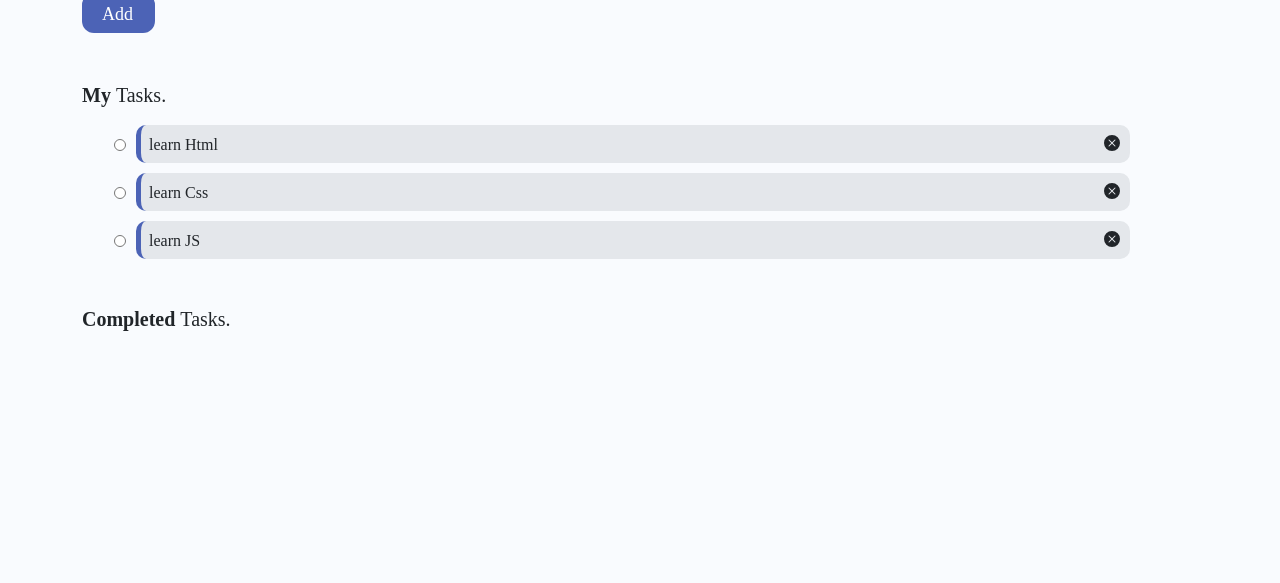
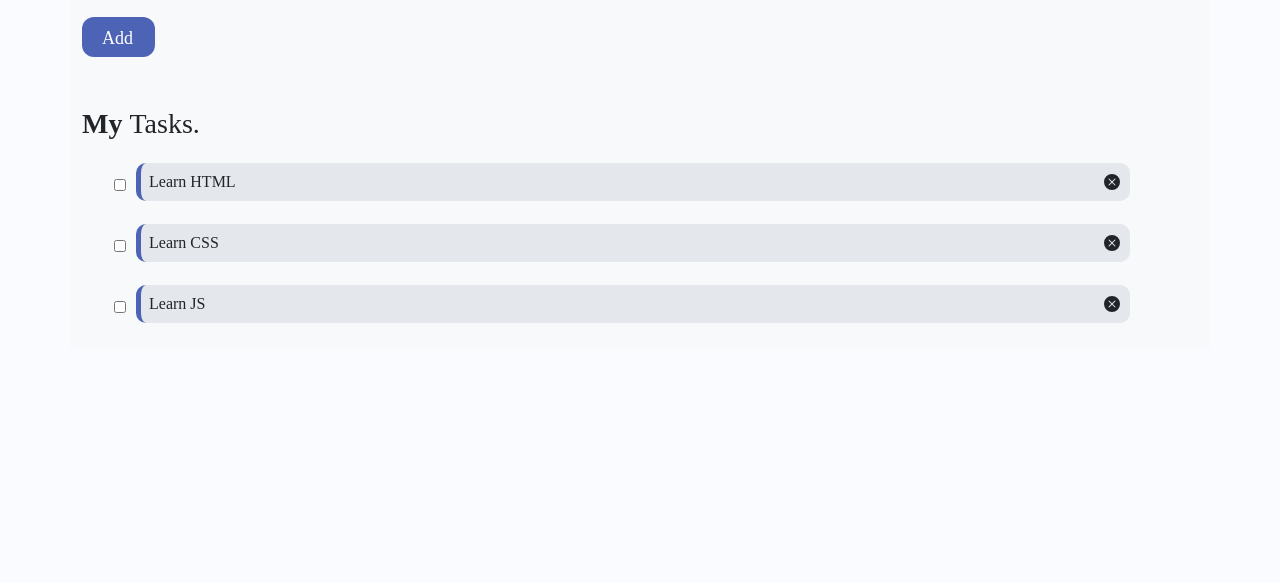
Before and after one commit to ivaibhavkulkarni/JavaScript-Projects, a plain HTML site: page Project-13 Todo Application/index.html in a window 1280 px wide. Shown: the part 217-800 px from the top of the page. Drawn offline with nearby package versions, Linux system fonts and the light colour scheme.

Commit message:
Todo App

```diff
--- a/Project-13 Todo Application/css.css
+++ b/Project-13 Todo Application/css.css
@@ -2,6 +2,21 @@
     background-color: #f9fbfe;
     font-family: "Lucida Handwriting";
     height: 100vh;
+}
+
+
+.container {
+    width: 100%;
+    max-width: 1200px;
+    margin: 0 auto;
+    padding: 20px;
+    background-color: #f8f9fa;
+}
+
+.row {
+    display: flex;
+    flex-wrap: wrap;
+    margin: -10px;
 }
 
 .todos-heading{
@@ -12,15 +27,12 @@
     margin-bottom: 20px;
 }
 
-
-.create-task-heading{
-    font-weight: 700;
-    font-size: 32px;
+.create-text{
+    font-weight: bold;
 }
 
-.create-task-subpart{
-    font-weight: 500;
-    font-size: 32;
+.tasks-text{
+    font-weight: lighter;
 }
 
 
@@ -35,6 +47,7 @@
     padding: 15px;
     height: 38px;
 }
+
 
 .add-todo-button{
     color: white;
@@ -51,18 +64,28 @@
 }
 
 
-.task-heading{
-    font-weight: 700;
-    font-size: 20px;
+.my-text{
+    font-weight: bold;
 }
 
-.task-heading-subpart{
-    font-weight: 500;
-    font-size: 20px;
+.checkbox{
+    margin-top: 24px;
+    margin-left: 0px;
+    margin-right: 10px;
+    height: 12px;
+    width: 12px;
+
 }
 
+.todo-item-container {
+    margin-top: 15px;
+  }
 
-.label-container{
+
+  .label-container{
+    display: flex;
+    align-items: center;
+    justify-content: space-between;
     position: relative;
     border-radius: 10px;
     border-width: 5px;
@@ -77,17 +100,14 @@
 
 }
 
-.radio-button{
-    margin-top: 24px;
-    margin-left: 0px;
+.delete-icon-container {
+    cursor: pointer;
+    display: flex;
+    align-items: center;
+    justify-content: center;
+    width: 16px;
+    height: 16px;
     margin-right: 10px;
-    height: 12px;
-    width: 12px;
-}
-
-.todo-item-container{
-    margin: 0px;
-    padding: 0px;
 }
 
 
@@ -95,13 +115,3 @@
     margin: 8px;
     flex: 1;
 }
-
-
-.delete-icon-container {
-    cursor: pointer;
-    display: flex;
-    width: 16px;
-    height: 16px;
-    margin-top: 10px;
-    margin-right: 10px;
-}
--- a/Project-13 Todo Application/functions.js
+++ b/Project-13 Todo Application/functions.js
@@ -1,57 +1,164 @@
-let todoItemContainer = document.getElementById("todoItemContainer");
+// label_list
 
-
-let todoList = [
+let listTodoItems = [
     {
-        text:"learn Html"
+        text : "Learn HTML"
     },
     {
-        text:"learn Css"
+        text : "Learn CSS"
     },
     {
-        text:"learn JS"
+        text : "Learn JS"
     }
 
 ];
 
 
-function createAndAppendTodo(todo){
+// Function Structure
+
+function createTodoStructure(){
+
+    // Main bg Container
+
+    let mainBgContainer = document.createElement("div");
+    mainBgContainer.classList.add("todo-bg-container");
+    document.body.appendChild(mainBgContainer);
+
+    // Container
+
+    let Container = document.createElement("div");
+    Container.classList.add("container");
+    mainBgContainer.appendChild(Container);
+
+    // Row
+
+    let Row = document.createElement("div");
+    Row.classList.add("row")
+    Container.appendChild(Row);
+
+    // Elements Container
+
+    let elementContainer = document.createElement("div");
+    Row.appendChild(elementContainer);
+    // Main todo heading
+
+    let mainTodoHeading = document.createElement("h1");
+    mainTodoHeading.classList.add("todos-heading");
+    mainTodoHeading.textContent = "Todo.";
+    elementContainer.appendChild(mainTodoHeading);
+
+
+    // Create Heading
+
+    let createHeading = document.createElement("h2");
+    createHeading.classList.add("create-text","mt-4");
+    createHeading.textContent = "Create";
+    elementContainer.appendChild(createHeading);
+    // Create Heading Span
+    let taskSpan = document.createElement("span");
+    taskSpan.classList.add("tasks-text");
+    taskSpan.textContent = " Tasks.";
+    createHeading.appendChild(taskSpan);
+    elementContainer.appendChild(createHeading);
+
+    // input Container
+
+    let inputContainer = document.createElement("div");
+    inputContainer.classList.add("col-md-6","col-sm-12");
+    elementContainer.appendChild(inputContainer);
+
+    // input Element
+
+    let inputElement  = document.createElement("input");
+    inputElement.classList.add("todo-user-input")
+    inputElement.type = "text";
+    inputElement.id = "todoUserInput"
+    inputContainer.appendChild(inputElement);
+
+
+    // Add Button
+
+    let addButton = document.createElement("button");
+    addButton.classList.add("add-todo-button");
+    addButton.textContent = "Add";
+    elementContainer.appendChild(addButton);
+
+    // My Task Heading
+
+    let myTaskHeading = document.createElement("h3");
+    myTaskHeading.classList.add("my-text");
+    myTaskHeading.textContent = "My ";
+    // Span Task
+    let spanMyTask = document.createElement("span");
+    spanMyTask.classList.add("tasks-text");
+    spanMyTask.textContent = "Tasks.";
+
+    myTaskHeading.appendChild(spanMyTask);
+    elementContainer.appendChild(myTaskHeading);
+
+
+    // Unordered list Container
+
+    let todoItemContainer = document.createElement("ul");
+    todoItemContainer.id = "todoItemContainer";
+    elementContainer.appendChild(todoItemContainer);
+
+
+}
+// Function for create and append Todo
+
+
+function createAndAppendTodo(todoItems){
+    // Creating List------------------------------------>
+
     let todoElement = document.createElement("li");
-    todoElement.classList.add("todo-item-container","d-flex","flex-row");
+    todoElement.classList.add("todo-item-container","d-flex","flex-row")
     todoItemContainer.appendChild(todoElement);
 
 
-    let inputElement = document.createElement("input");
-    inputElement.type = "radio";
-    inputElement.id = "radioButtonInput";
-    inputElement.classList.add("radio-button")
-    todoElement.appendChild(inputElement);
+    // Check box
+
+    let checkBox = document.createElement("input");
+    checkBox.type = "checkbox";
+    checkBox.id = "CheckBox";
+    checkBox.classList.add("checkbox");
+    todoElement.appendChild(checkBox);
 
 
+    // Label Container
+
     let labelContainer = document.createElement("div");
-    labelContainer.classList.add("label-container","d-flex","flex-row","col-11");
+    labelContainer.classList.add("label-container","col-11","mt-2")
     todoElement.appendChild(labelContainer);
 
+    // Label
 
     let labelElement = document.createElement("label");
-    labelElement.setAttribute("for","radioButtonInput");
+    labelElement.setAttribute("for","CheckBox")
     labelElement.classList.add("label-text")
-    labelElement.textContent = todo.text;
+    labelElement.textContent = todoItems.text;
     labelContainer.appendChild(labelElement);
 
 
+    // Delete Container and button
+
     let deleteContainer = document.createElement("div");
-    deleteContainer.classList.add("delete-icon-container")
+    deleteContainer.classList.add("delete-icon-container");
+
+
+    // delete icon link
+
+    deleteContainer.innerHTML = `<svg xmlns="http://www.w3.org/2000/svg" width="16" height="16" fill="currentColor" class="bi bi-x-circle-fill" viewBox="0 0 16 16">
+    <path d="M16 8A8 8 0 1 1 0 8a8 8 0 0 1 16 0M5.354 4.646a.5.5 0 1 0-.708.708L7.293 8l-2.647 2.646a.5.5 0 0 0 .708.708L8 8.707l2.646 2.647a.5.5 0 0 0 .708-.708L8.707 8l2.647-2.646a.5.5 0 0 0-.708-.708L8 7.293z"/>
+    </svg>`
+
     labelContainer.appendChild(deleteContainer);
 
-    deleteContainer.innerHTML = `
-    <svg xmlns="http://www.w3.org/2000/svg" width="16" height="16" fill="currentColor" class="bi bi-x-circle-fill" viewBox="0 0 16 16">
-        <path d="M16 8A8 8 0 1 1 0 8a8 8 0 0 1 16 0M5.354 4.646a.5.5 0 1 0-.708.708L7.293 8l-2.647 2.646a.5.5 0 0 0 .708.708L8 8.707l2.646 2.647a.5.5 0 0 0 .708-.708L8.707 8l2.647-2.646a.5.5 0 0 0-.708-.708L8 7.293z"/>
-    </svg>`;
+
 }
 
+createTodoStructure();
 
-
-for (let todo of todoList){
-    createAndAppendTodo(todo);
+for (let items of listTodoItems){
+    createAndAppendTodo(items);
 }
--- a/Project-13 Todo Application/index.html
+++ b/Project-13 Todo Application/index.html
@@ -3,29 +3,11 @@
 <head>
     <meta charset="UTF-8">
     <meta name="viewport" content="width=device-width, initial-scale=1.0">
-    <title>Todo</title>
+    <title>Todo Application</title>
     <link href="css.css" rel="stylesheet">
     <link href="https://cdn.jsdelivr.net/npm/bootstrap@5.3.3/dist/css/bootstrap.min.css" rel="stylesheet" integrity="sha384-QWTKZyjpPEjISv5WaRU9OFeRpok6YctnYmDr5pNlyT2bRjXh0JMhjY6hW+ALEwIH" crossorigin="anonymous">
 </head>
 <body>
-    <div class="todo-bg-container">
-        <div class="container">
-            <div class="row">
-                <div>
-                    <h1 class="todos-heading">Todo.</h1>
-                    <h1 class="create-task-heading">Create <span class="create-task-subpart">Task.</span></h1>
-                    <div class="col-md-6 col-sm-12">
-                        <input type="text" class="todo-user-input" id="todoUserInput">
-                    </div>
-                    <button class="add-todo-button">Add</button>
-                    <h1 class="task-heading">My <span class="task-heading-subpart">Tasks.</span></h1>
-                    <ul id="todoItemContainer">
-                    </ul>
-                    <h1 class="task-heading mt-5">Completed <span class="task-heading-subpart">Tasks.</span></h1>
-                </div>
-            </div>
-        </div>
-    </div>
     <script src="functions.js"></script>
 </body>
 </html>
```
